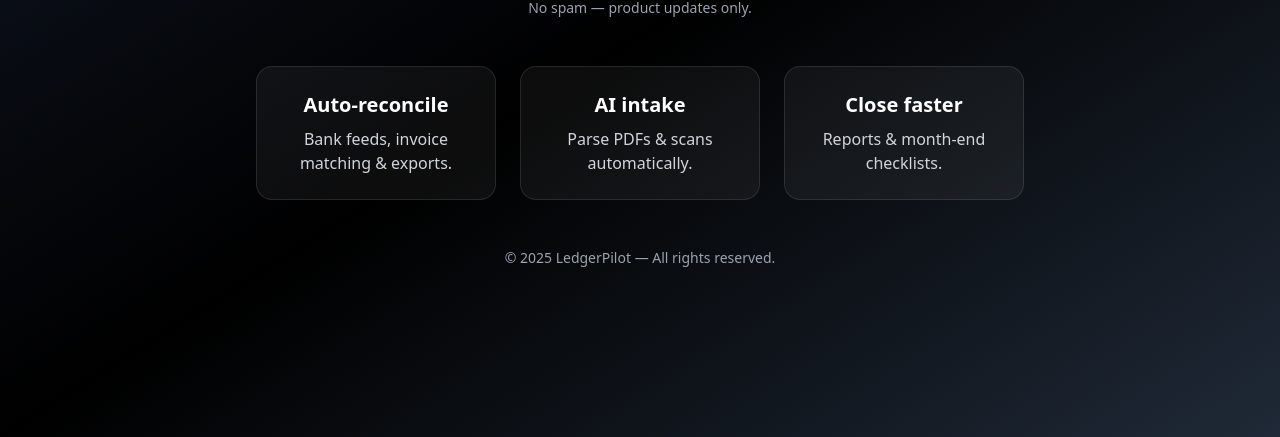
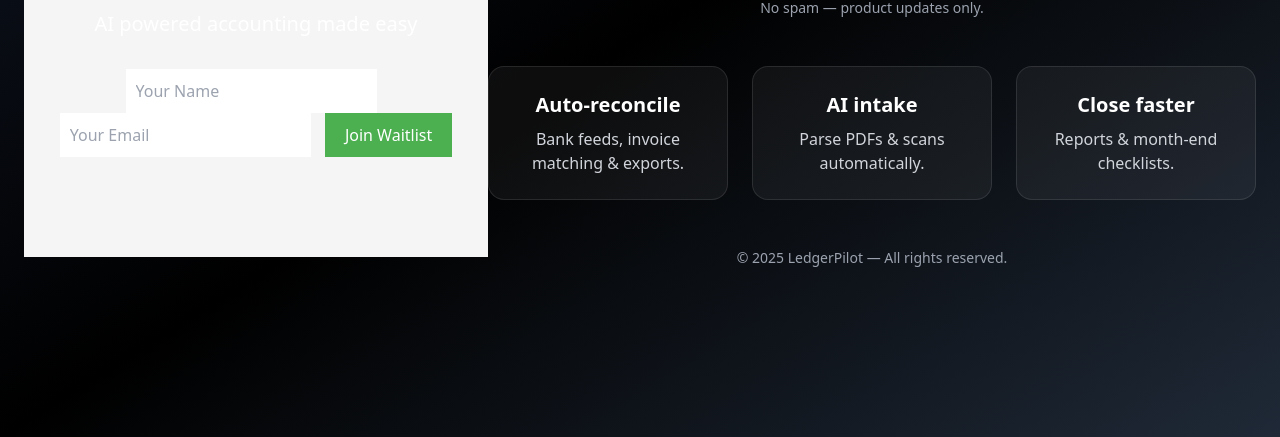
Before and after one commit to JahirKhan123/ledgerpilot-landing-live, a plain HTML site: page index.html in a window 1280 px wide. Shown: the part 363-800 px from the top of the page. Drawn offline with nearby package versions, Linux system fonts and the light colour scheme.

Commit message:
Update index.html

```diff
--- a/index.html
+++ b/index.html
@@ -8,6 +8,24 @@
   <script src="https://cdn.tailwindcss.com"></script>
 </head>
 <body class="bg-gradient-to-br from-gray-900 via-black to-gray-800 text-white min-h-screen flex items-center justify-center px-6">
+ <section id="hero" style="text-align:center; padding:100px 20px; background:#f5f5f5;">
+  <h1 id="hero-title" style="font-size:48px; margin-bottom:20px;">LedgerPilot</h1>
+  <p style="font-size:20px; margin-bottom:30px;">AI powered accounting made easy</p>
+
+  <!-- Waitlist Form -->
+  <form id="waitlist-form" action="https://formspree.io/f/your-form-id" method="POST" style="display:inline-block;">
+    <input type="text" name="name" placeholder="Your Name" required style="padding:10px; margin-right:10px;">
+    <input type="email" name="email" placeholder="Your Email" required style="padding:10px; margin-right:10px;">
+    <button type="submit" style="padding:10px 20px; background:#4CAF50; color:white; border:none; cursor:pointer;">
+      Join Waitlist
+    </button>
+  </form>
+
+  <div id="success-message" style="display:none; color:green; margin-top:15px;">
+    Thanks! You're on the waitlist ✅
+  </div>
+ </section>
+
   <main class="max-w-3xl w-full text-center">
     <h1 class="text-5xl font-bold mb-4">LedgerPilot 🚀</h1>
     <p class="text-gray-300 mb-8">
```
